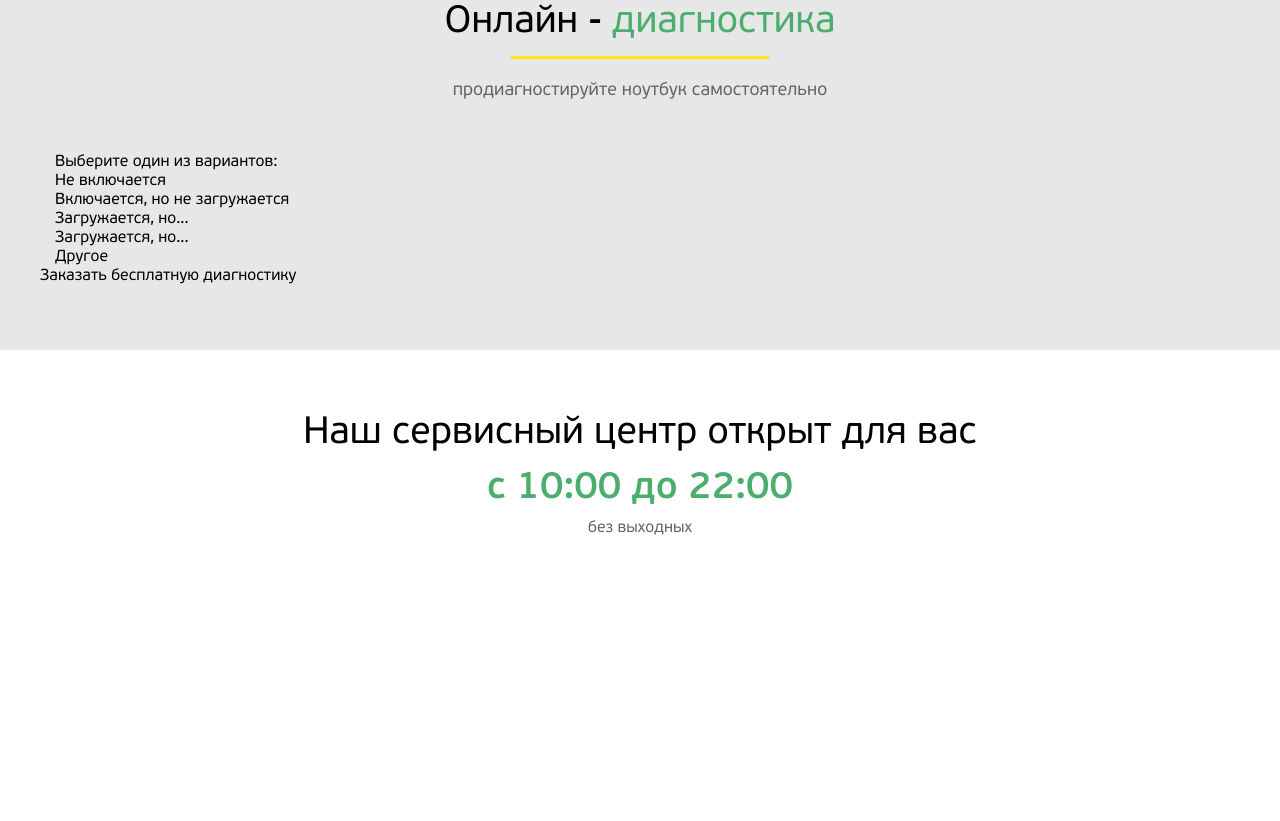
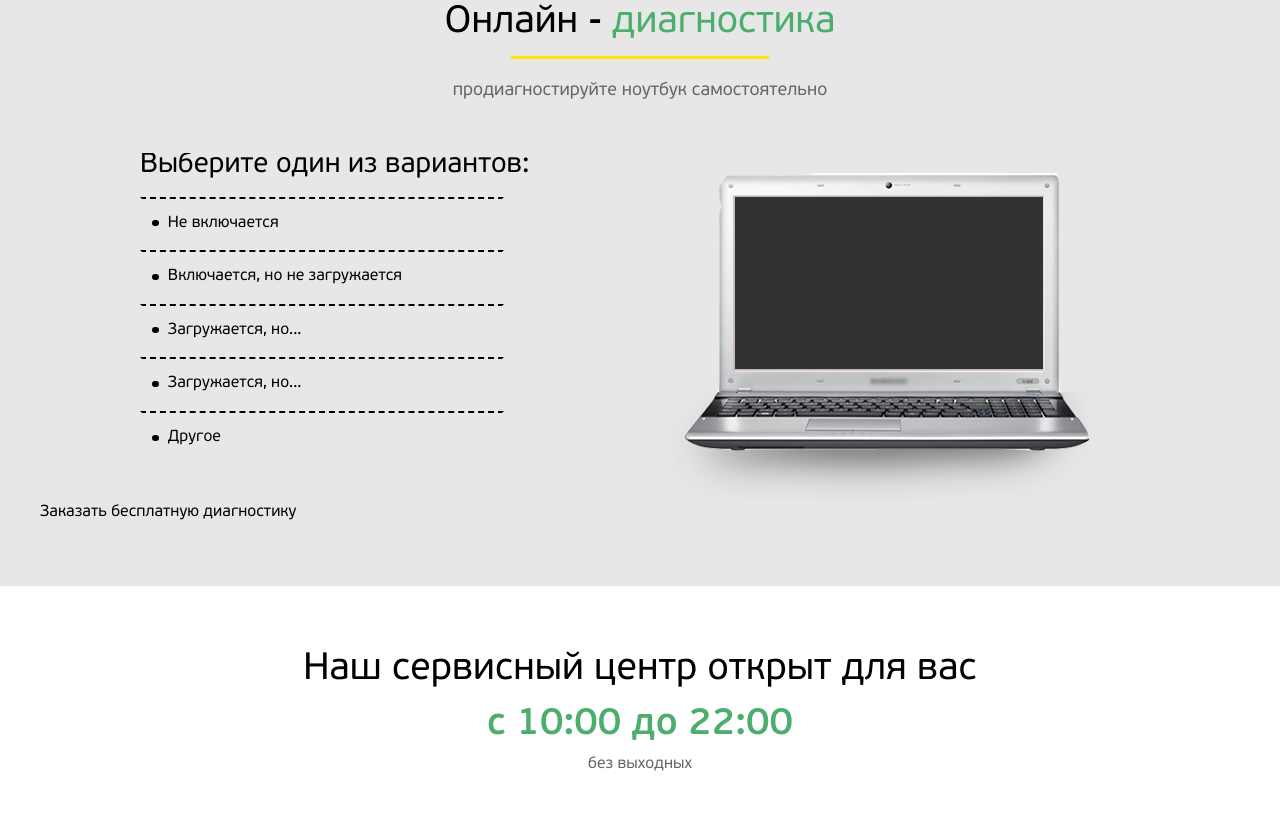
Before and after one commit to maksimkosxx/landing_nbr, a website: page src/index.html in a window 1280 px wide. Shown: the part 6019-6840 px from the top of the page. Drawn offline with Linux system fonts and the light colour scheme; some packages are replaced by stand-ins of ours.

Commit message:
скрипт прогрессбара

```diff
--- a/src/index.html
+++ b/src/index.html
@@ -508,23 +508,34 @@
                         </div>
                         <ul>
                             <li class="diagnostics-text__item">
-                                Не включается
+                                <span class="marker"></span>
+                                <span>Не включается</span>
                             </li>
                             <li class="diagnostics-text__item">
-                                Включается, но не загружается
+                                <span class="marker"></span>
+                                <span class="text">Включается, но не загружается</span>
                             </li>
                             <li class="diagnostics-text__item">
-                                Загружается, но...
+                                <span class="marker"></span>
+                                <span class="text">Загружается, но...</span>
                             </li>
                             <li class="diagnostics-text__item">
-                                Загружается, но...
+                                <span class="marker"></span>
+                                <span class="text">Загружается, но...</span>
                             </li>
                             <li class="diagnostics-text__item">
-                                Другое
+                                <span class="marker"></span>
+                                <span class="text">Другое</span>
                             </li>
                         </ul>
                     </div>
-                    <div class="diagnostics-content__image"></div>
+                    <div class="diagnostics-content__image">
+                        <div class="diagnostics-value"></div>
+                        <div class="progress progress-striped active">
+                            <div class="progress-bar" role="progressbar" aria-valuenow="10%" aria-valuemin="10" aria-valuemax="100">
+                            </div>
+                        </div>
+                    </div>
                 </div>
                 <a href="#request" class="diagnostics-btn">
                     Заказать бесплатную диагностику
@@ -555,6 +566,8 @@
     </div>
 </div>
 <div class="wrapper wrapper--green">
+    <div class="container">
+        <div class="row">
             <div class="questions">
                 <div class="questions-header">
                     <div class="questions-header__title title">
@@ -584,6 +597,8 @@
                 </div>
                 <div class="questions-image">
                     <img src="/images/questions.png" alt="">
+                </div>
+            </div>
         </div>
     </div>
 </div>
--- a/src/scripts/main.js
+++ b/src/scripts/main.js
@@ -19,6 +19,17 @@ $(document).ready(function(){
     });
 
 
+    $('input').on('click', function(){
+        var valeur = 0;
+        $('input:checked').each(function(){
+            if ( $(this).attr('value') > valeur )
+            {
+                valeur =  $(this).attr('value');
+            }
+        });
+        $('.progress-bar').css('width', valeur+'%').attr('aria-valuenow', valeur);
+    });
+
     // Бургер
 
     // $('.menu__btn').on("click", function () {
--- a/src/styles/layout/_diagnostics.scss
+++ b/src/styles/layout/_diagnostics.scss
@@ -16,9 +16,52 @@
     overflow: hidden;
     &__text {
       @include make-lg-column(6);
+      ul {
+        max-width: 400px;
+        margin: 20px auto 0;
+        li {
+          width: 90%;
+          padding: 15px 0;
+          border: 2px dashed transparent;
+          border-top: 2px dashed $black;
+          cursor: pointer;
+          &:hover {
+            .marker {
+              background: $green;
+              transition: all 0.2s linear;
+            }
+          }
+          .marker {
+           display: inline-block;
+           vertical-align: middle;
+           width: 6.5px;
+           height: 6px;
+           margin: 0 5px 0 10px;
+           border-radius: 5px;
+           background: $black;
+         }
+          .text {
+            display: inline-block;
+            vertical-align: middle;
+          }
+
+        }
+      }
+    }
+    .diagnostics-text__header {
+      max-width: 400px;
+      margin: 0 auto;
+      @include font-face($font-family-base, $font-size-base + 12px, $line-height-medium, $black);
+
     }
     &__image {
       @include make-lg-column(6);
+      min-height: 330px;
+      margin-top: 20px;
+      background: url(/images/diagnostics.png) no-repeat;
+    }
+    .progress-bar {
+      height: 15px;
     }
   }
 }
--- a/src/styles/layout/_questions.scss
+++ b/src/styles/layout/_questions.scss
@@ -13,5 +13,6 @@
   &-image {
     @include make-lg-column(6);
     margin-top: 30px;
+    text-align: center;
   }
 }
```
Also changed, not shown: src/styles/main.css. Lines whose indentation alone changed are shown as unchanged.
